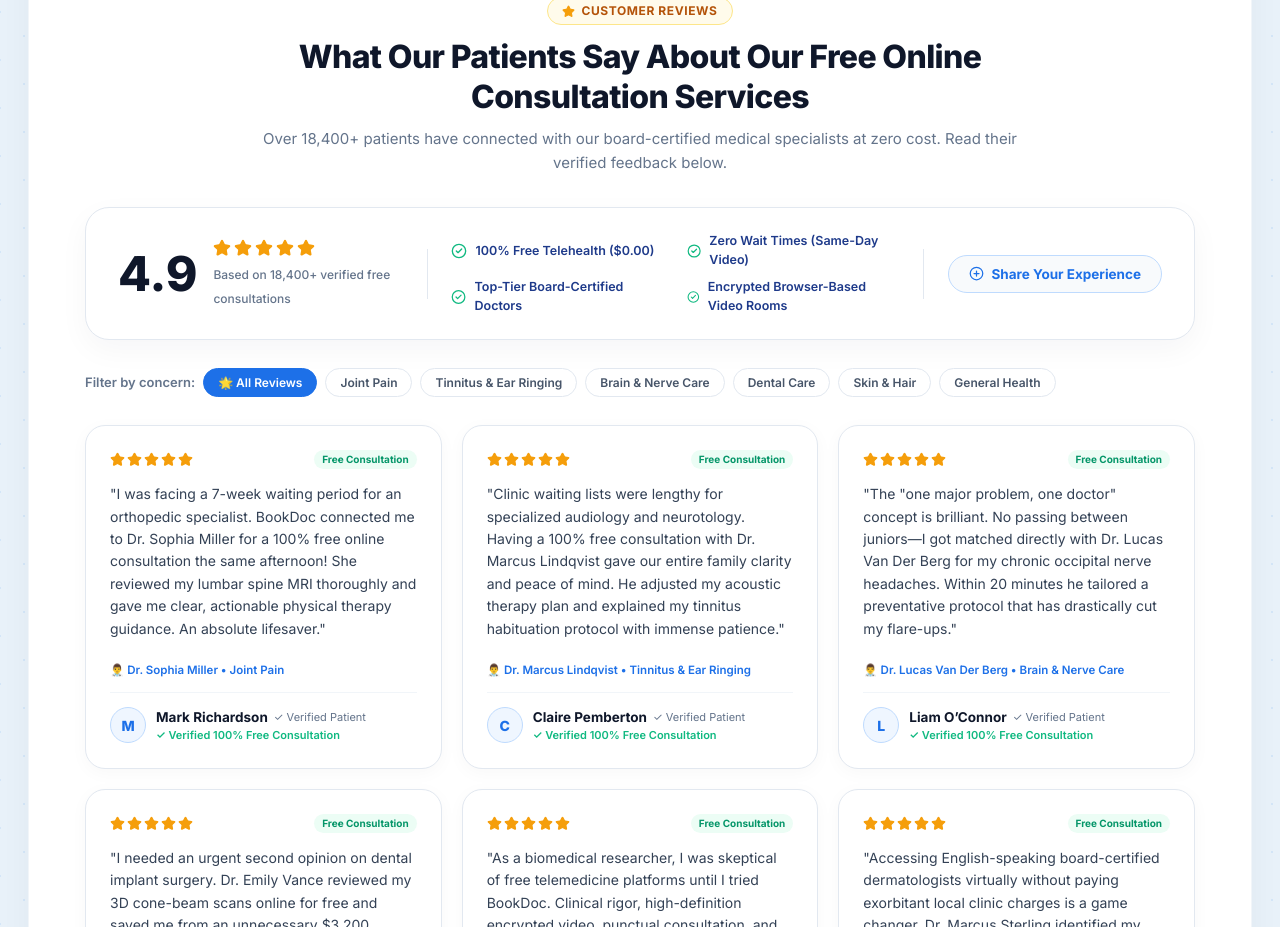
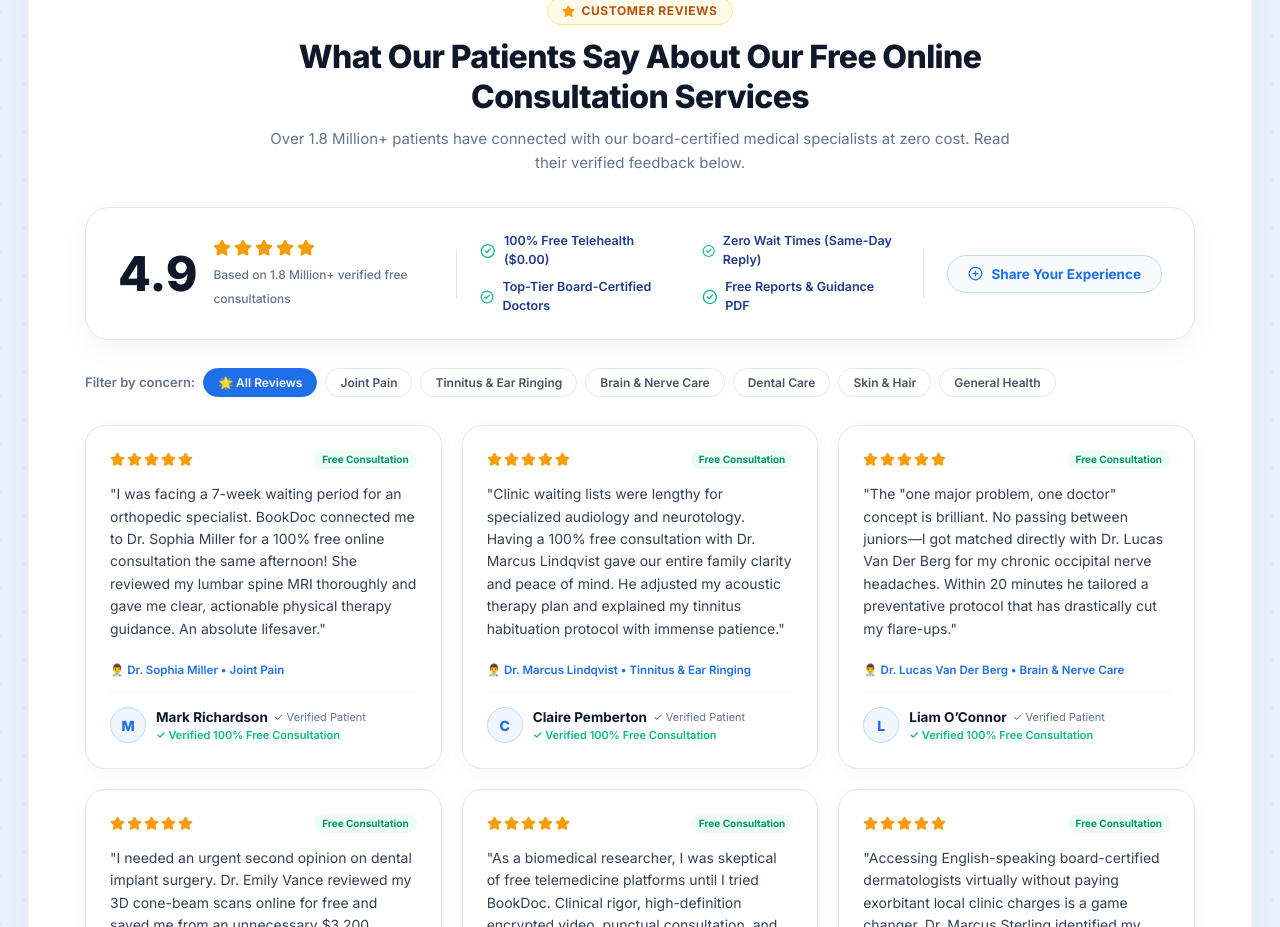
Before and after one commit to ssppjj26-maker/doctorplus, a React (Vite) app: page / in a window 1280 px wide. Shown: the part 900-1827 px from the top of the page. Built offline with nearby package versions, Linux system fonts and the light colour scheme.

Commit message:
Update review count to 1.8 Million+ and update feature points in reviews card

```diff
--- a/src/components/PatientReviewsSection.jsx
+++ b/src/components/PatientReviewsSection.jsx
@@ -78,7 +78,7 @@
           </h2>
 
           <p className="reviews-subtitle">
-            Over 18,400+ patients have connected with our board-certified medical specialists at zero cost. Read their verified feedback below.
+            Over 1.8 Million+ patients have connected with our board-certified medical specialists at zero cost. Read their verified feedback below.
           </p>
         </div>
 
@@ -92,7 +92,7 @@
                   <Star key={i} size={18} fill="#F59E0B" color="#F59E0B" />
                 ))}
               </div>
-              <span className="summary-count">Based on 18,400+ verified free consultations</span>
+              <span className="summary-count">Based on 1.8 Million+ verified free consultations</span>
             </div>
           </div>
 
@@ -105,7 +105,7 @@
             </div>
             <div className="summary-feature-item">
               <CheckCircle2 size={16} className="feature-icon" />
-              <span>Zero Wait Times (Same-Day Video)</span>
+              <span>Zero Wait Times (Same-Day Reply)</span>
             </div>
             <div className="summary-feature-item">
               <CheckCircle2 size={16} className="feature-icon" />
@@ -113,7 +113,7 @@
             </div>
             <div className="summary-feature-item">
               <CheckCircle2 size={16} className="feature-icon" />
-              <span>Encrypted Browser-Based Video Rooms</span>
+              <span>Free Reports & Guidance PDF</span>
             </div>
           </div>
 
```
